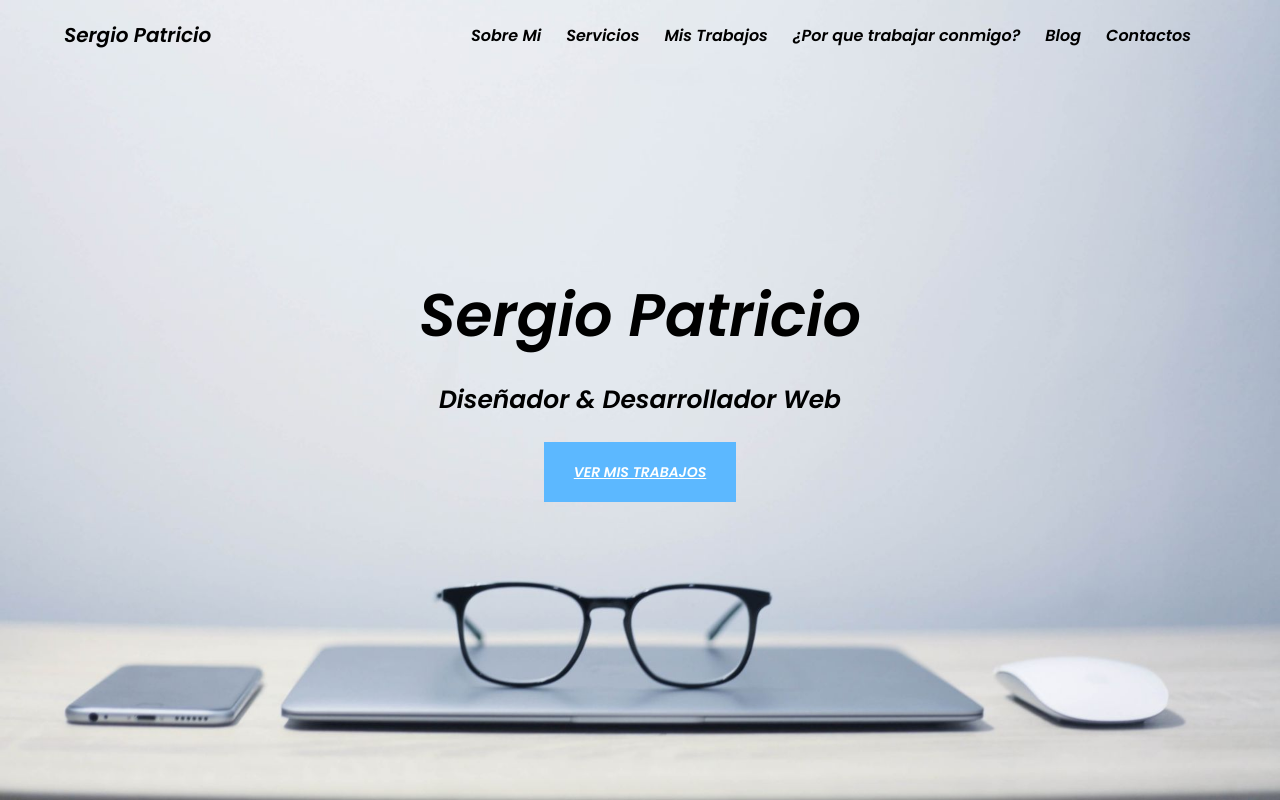
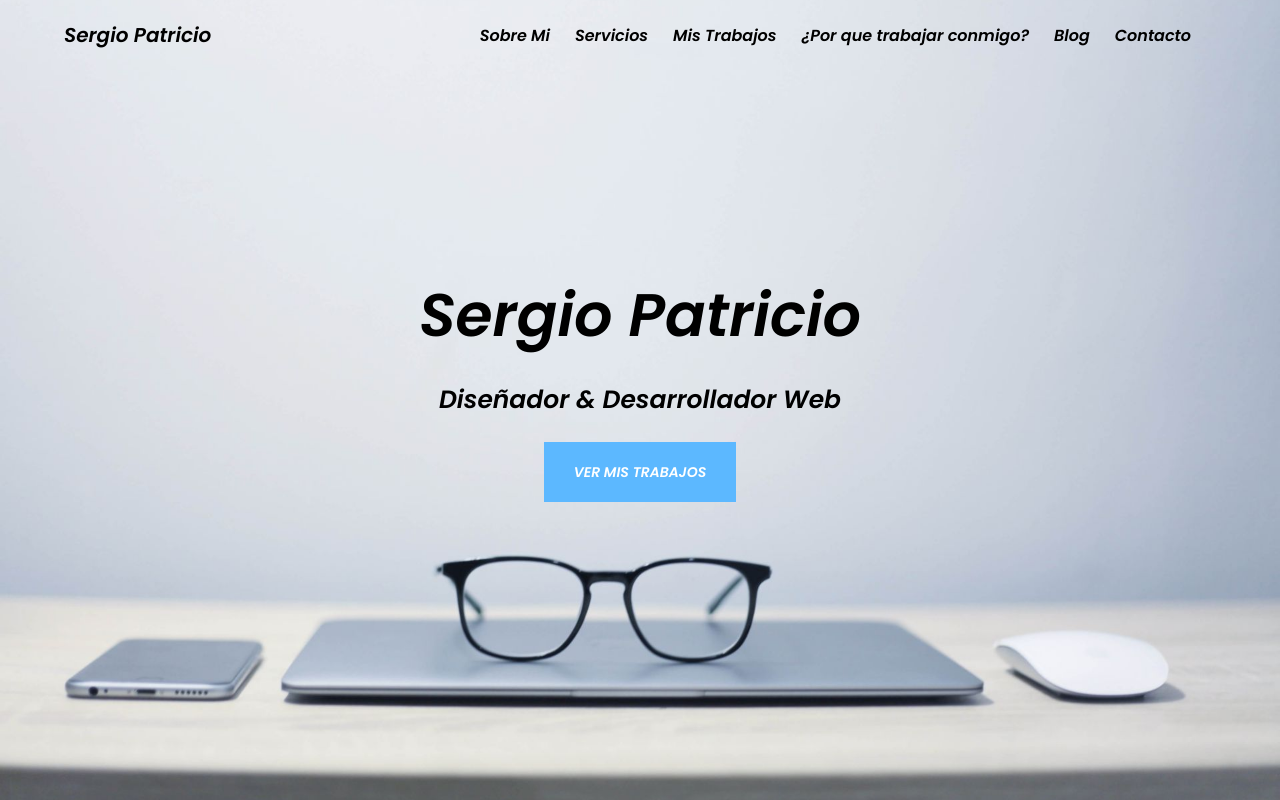
Before and after one commit to arkam20/curso_pagweb_htmlcss, a plain HTML site: page index.html in a window 1280 px wide. Drawn offline with Linux system fonts and the light colour scheme.

Commit message:
correciones en css para ajustar bien la imagen y el menu

```diff
--- a/css/estilos.css
+++ b/css/estilos.css
@@ -40,6 +40,10 @@ li{
     display: flex;
 }
 
+li {
+    list-style: none;
+    margin-right: 25px;
+}
 
 .titular {
     text-align: center;
@@ -59,6 +63,7 @@ h2{
 
 a{
     font-size: 14px;
+    text-decoration: none;
     color: white;
     background: #5cb8ff;
     padding: 20px 30px 20px 30px;
@@ -68,6 +73,7 @@ header {
     background: url(../img/fondo.jpg);
     height: 100vh;
     background-size: cover;
+    background-position: center;
 }
 
 .contenedor {
--- a/index.html
+++ b/index.html
@@ -30,7 +30,7 @@
                             <li>Mis Trabajos</li>
                             <li>¿Por que trabajar conmigo?</li>
                             <li>Blog</il>
-                            <li>Contactos</li>
+                            <li>Contacto</li>
                         </ul>
                     </nav>
                 </div>
```
